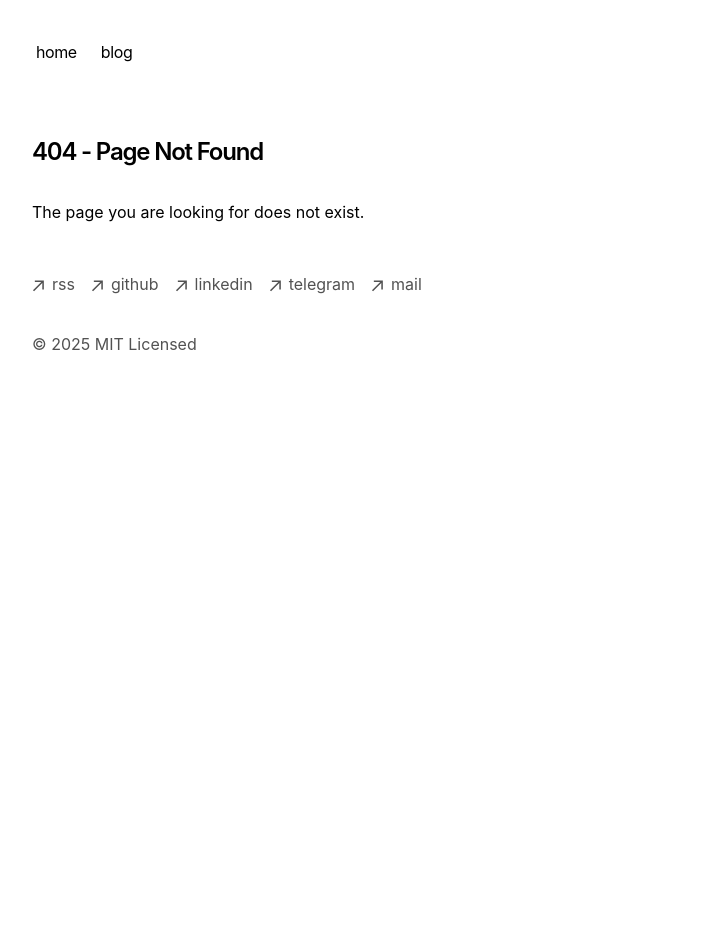
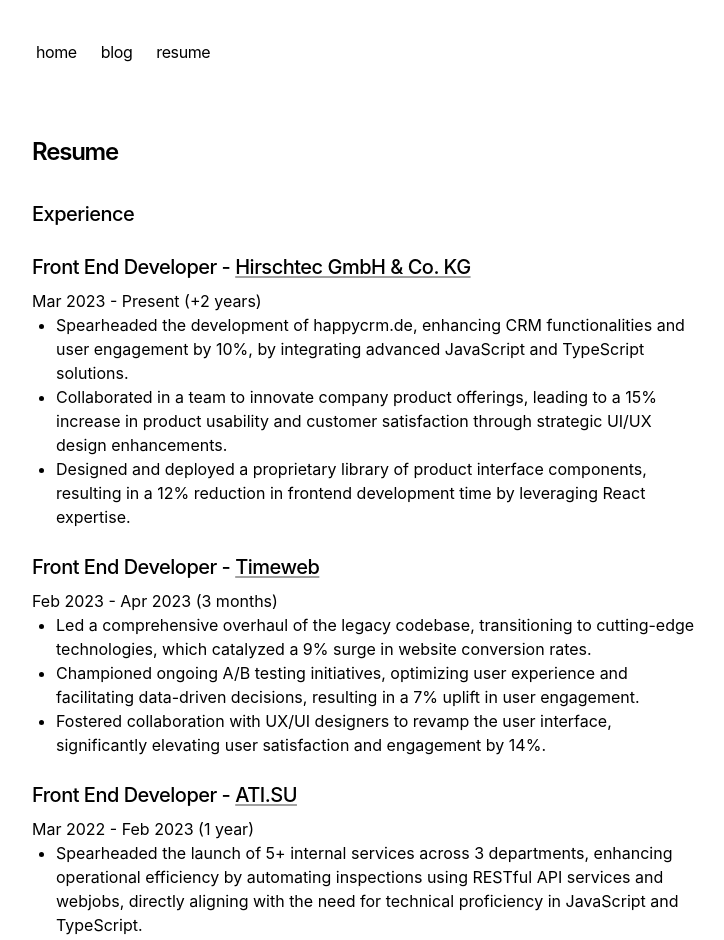
Before and after one commit to tsepakme/tsepakme.com, a Next.js app: page /resume in a window 1280 px wide. Before the commit this address had no page. Shown: the top 940 px of the page, without its empty margins (272-996 px from the left). Before the commit the page ends 800 px from the top, so only its background shows below. Built offline with nearby package versions, Linux system fonts and the light colour scheme.

Commit message:
Add resume page and update navigation items

```diff
--- a/app/components/nav.tsx
+++ b/app/components/nav.tsx
@@ -7,6 +7,9 @@
   "/blog": {
     name: "blog",
   },
+  "/resume": {
+    name: "resume",
+  }
 };
 
 export function Navbar() {
--- /dev/null
+++ b/app/resume/page.tsx
@@ -0,0 +1,120 @@
+export const metadata = {
+  title: "Resume",
+  description: "My professional experience and skills.",
+};
+
+export default function ResumePage() {
+  return (
+    <section>
+      <h1 className="font-semibold text-2xl mb-8 tracking-tighter">Resume</h1>
+
+      <div className="prose prose-neutral dark:prose-invert">
+        <h2>Experience</h2>
+        <h3>
+          <span>Front End Developer - </span>
+          <a href="https://www.hirschtec.eu/" target="_blank" rel="noopener noreferrer">
+            Hirschtec GmbH & Co. KG
+          </a>
+        </h3>
+        Mar 2023 - Present (+2 years)
+        <ul>
+          <li>Spearheaded the development of happycrm.de, enhancing CRM functionalities and user engagement
+            by 10%, by integrating advanced JavaScript and TypeScript solutions.</li>
+          <li>Collaborated in a team to innovate company product offerings, leading to a 15% increase in product
+            usability and customer satisfaction through strategic UI/UX design enhancements.</li>
+          <li>Designed and deployed a proprietary library of product interface components, resulting in a 12%
+            reduction in frontend development time by leveraging React expertise.</li>
+        </ul>
+
+        <h3>
+          <span>Front End Developer - </span>
+          <a href="https://timeweb.ru/" target="_blank" rel="noopener noreferrer">
+            Timeweb
+          </a>
+        </h3>
+        Feb 2023 - Apr 2023 (3 months)
+        <ul>
+          <li>Led a comprehensive overhaul of the legacy codebase, transitioning to cutting-edge technologies,
+            which catalyzed a 9% surge in website conversion rates.</li>
+          <li>Championed ongoing A/B testing initiatives, optimizing user experience and facilitating data-driven
+            decisions, resulting in a 7% uplift in user engagement.</li>
+          <li>Fostered collaboration with UX/UI designers to revamp the user interface, significantly elevating user
+            satisfaction and engagement by 14%.</li>
+        </ul>
+
+        <h3>
+          <span>Front End Developer - </span>
+          <a href="https://ati.su/" target="_blank" rel="noopener noreferrer">
+            ATI.SU
+          </a>
+        </h3>
+        Mar 2022 - Feb 2023 (1 year)
+        <ul>
+          <li>Spearheaded the launch of 5+ internal services across 3 departments, enhancing operational
+            efficiency by automating inspections using RESTful API services and webjobs, directly aligning with the
+            need for technical proficiency in JavaScript and TypeScript.</li>
+          <li>Collaborated with product team members on new feature developments, demonstrating strong
+            teamwork and communication skills, essential for Agile environments.</li>
+          <li>Adapted project outputs to meet changing business deadlines, showcasing flexibility and a
+            commitment to meeting project goals within the Sprint timeline, reflecting an Agile methodology
+            mindset.</li>
+        </ul>
+
+        <h3>
+          Full Stack Developer - Freelance
+        </h3>
+        Jul 2019 - Mar 2022 (2 years 9 months)
+        <ul>
+          <li>Launched diverse web solutions, including websites and mobile applications, from inception to
+            deployment, enhancing digital presence and user accessibility by adopting a pioneering mobile-first
+            strategy.</li>
+          <li>Revolutionized output standardization through the implementation of a responsive, mobile-first design
+            philosophy, resulting in a 20% surge in mobile traffic by optimizing user experience across devices.</li>
+          <li>Conducted meticulous assessments of UX and UI designs for technical viability, ensuring seamless
+            integration and functionality that aligns with strategic business goals.</li>
+        </ul>
+
+        <h2>Skills</h2>
+        <div className="flex flex-wrap gap-2">
+          {[
+            "JavaScript", "TypeScript", "React", "Redux", "Next.js",
+            "HTML", "CSS", "SASS", "Node.js", "Express.js",
+            "REST API", "GraphQL", "Git", "GitHub"
+          ].map((skill) => (
+            <span
+              key={skill}
+              className="px-3 py-1 rounded-full bg-neutral-100 dark:bg-neutral-800 text-sm hover:bg-neutral-200"
+            >
+              {skill}
+            </span>
+          ))}
+        </div>
+
+        <h2>Education</h2>
+        <h3>
+          <span>Master of Engineering - </span>
+          <a href="https://www.sibstrin.ru/" target="_blank" rel="noopener noreferrer">
+            Novosibirsk State University of Architecture and Civil Engeering
+          </a>
+        </h3>
+        Jul 2009 - 2014
+        <p>Master of Engeering</p>
+
+        <h2>Licenses & Certifications</h2>
+        <a href="https://www.efset.org/cert/EW2iu3" target="_blank" rel="noopener noreferrer">
+          Test of English as a Foreign Language - EF Standard English Test (EF SET)
+        </a>
+
+      </div>
+      <div className="mt-8">
+        <a
+          href="https://drive.google.com/file/d/1nHWiY8zfWpUEKTqWO3VwaAAUKH9XGtOb/view?usp=sharing"
+          className="px-4 py-2 border border-neutral-200 dark:border-neutral-700 rounded-lg"
+          download
+        >
+          Download PDF
+        </a>
+      </div>
+    </section >
+  );
+}
```
